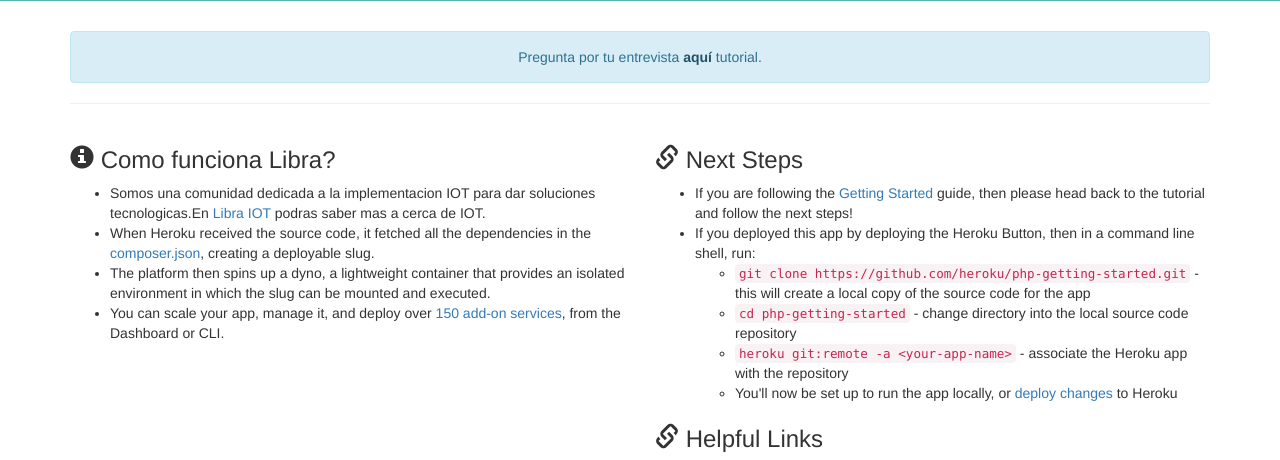
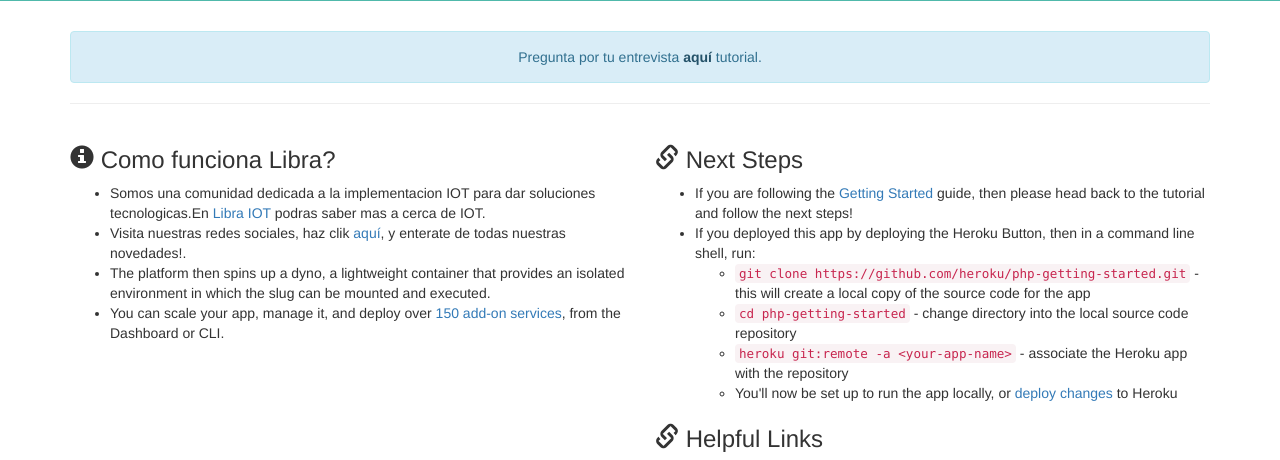
Before and after one commit to jesusrring/TestDohko, a PHP site: template web/views/index.twig in a window 1280 px wide. Shown: the part 525-985 px from the top of the page. Run offline with PHP 8.4, Linux system fonts and the light colour scheme; the template is opened without the code that fills it, so the values that code supplies are empty; some libraries are stand-ins or nearby versions.

Commit message:
ediciion de texto

```diff
--- a/web/views/index.twig
+++ b/web/views/index.twig
@@ -23,7 +23,7 @@
       <ul>
         <li>Somos una comunidad dedicada a la implementacion IOT para dar soluciones tecnologicas.En <a href="https://github.com/heroku/php-getting-started">Libra IOT</a> podras saber mas a cerca de IOT.</li>
 
-        <li>When Heroku received the source code, it fetched all the dependencies in the <a href="https://github.com/heroku/php-getting-started/blob/main/composer.json">composer.json</a>, creating a deployable slug.</li>
+        <li>Visita nuestras redes sociales, haz clik   <a href="https://github.com/heroku/php-getting-started/blob/main/composer.json">aquí</a>, y enterate de todas nuestras novedades!.</li>
         <li>The platform then spins up a dyno, a lightweight container that provides an isolated environment in which the slug can be mounted and executed.</li>
         <li>You can scale your app, manage it, and deploy over <a href="https://addons.heroku.com/">150 add-on services</a>, from the Dashboard or CLI.</li>
       </ul>
```
